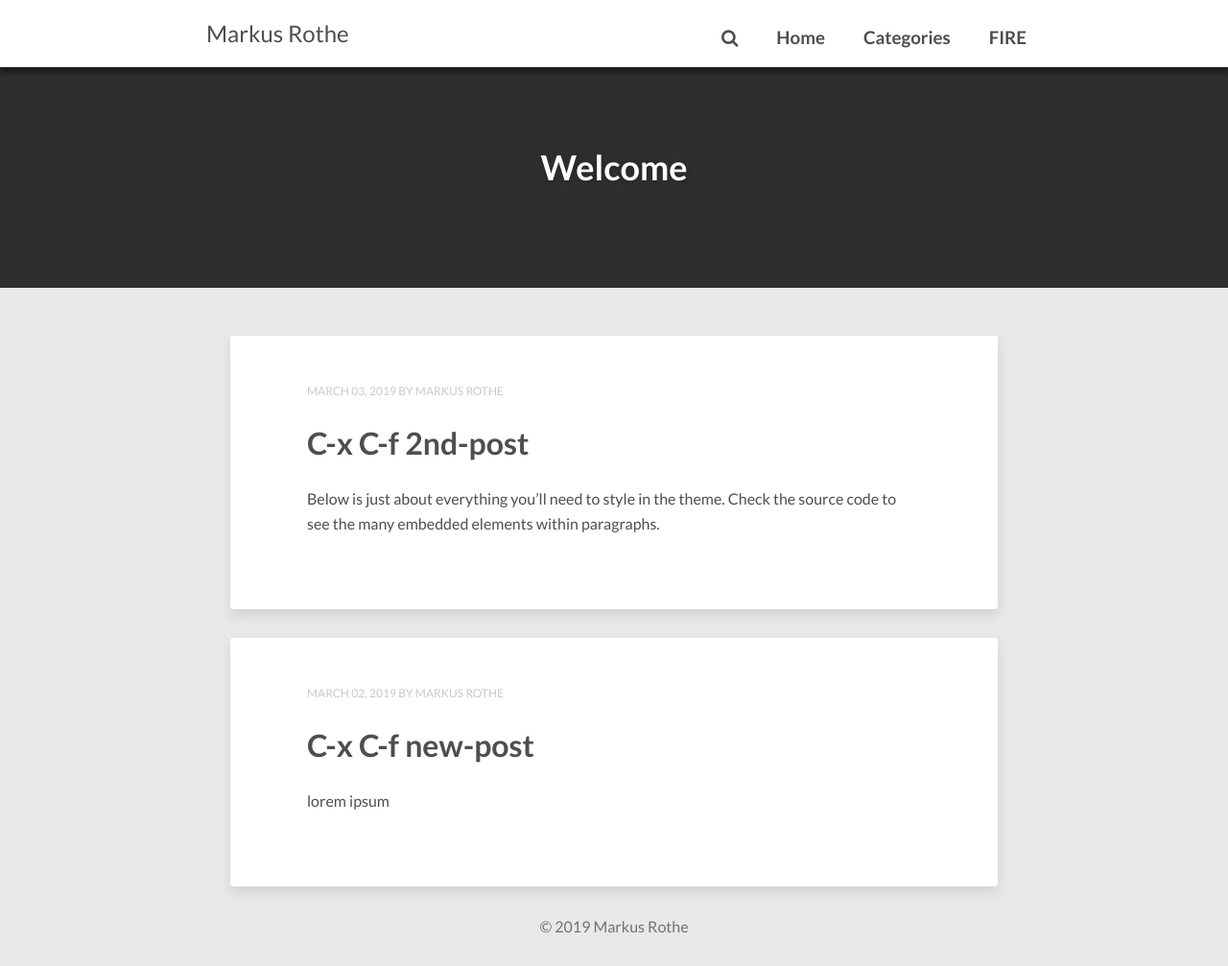
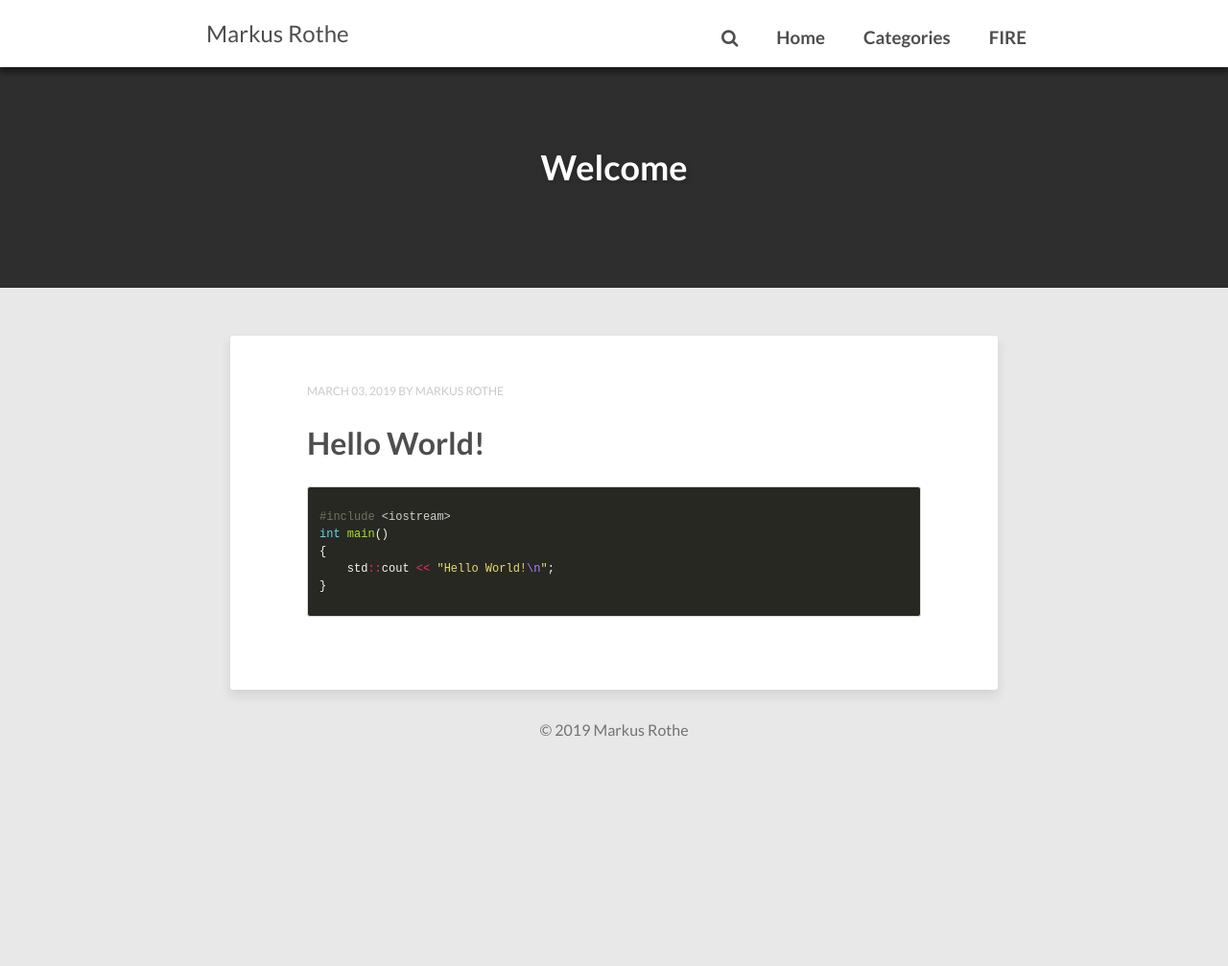
Before and after one commit to markusrothe/markusrothe.github.io, a Jekyll site: the page built from index.html, in a window 1280 px wide and 1007 px high. Shown: the whole window at 96% size. Built offline with Jekyll 4.4.1, drawn with Linux system fonts in a browser that asks for light colours; nearby versions of some CDN libraries; the list of posts is cut into pages by our own code; comment, search, counter and statistics services are not loaded.

Commit message:
Update first post & about page

```diff
--- a/_config.yml
+++ b/_config.yml
@@ -35,7 +35,7 @@
     site: https://www.markusrothe.dev
     email: mr@markusrothe.dev
     avatar: images/avatar.png
-    bio: coming soon (tm)
+    bio:
     github: markusrothe
 
 social:
--- a/_includes/author.html
+++ b/_includes/author.html
@@ -1,6 +1,6 @@
 <div class="read-more">
   <div class="read-more-header">
-    <a href="{{ site.owner.site }}" class="read-more-btn">About the Author</a>
+    <a href="{{ site.owner.site }}/about" class="read-more-btn">About the Author</a>
   </div><!-- /.read-more-header -->
   <div class="read-more-content author-info">
     <h3>{{site.owner.name}}</h3>
--- a/_includes/social-share.html
+++ b/_includes/social-share.html
@@ -1,7 +1,4 @@
 <div class="social-share">
   <ul class="socialcount socialcount-small inline-list">
-    <li class="facebook"><a href="https://www.facebook.com/sharer/sharer.php?u={{ site.url }}{{ page.url }}" title="Share on Facebook"><span class="count"><i class="fa fa-facebook-square"></i> Like</span></a></li>
-    <li class="twitter"><a href="https://twitter.com/intent/tweet?text={{ site.url }}{{ page.url }}" title="Share on Twitter"><span class="count"><i class="fa fa-twitter-square"></i> Tweet</span></a></li>
-    <li class="googleplus"><a href="https://plus.google.com/share?url={{ site.url }}{{ page.url }}" title="Share on Google Plus"><span class="count"><i class="fa fa-google-plus-square"></i> +1</span></a></li>
   </ul>
 </div><!-- /.social-share -->
--- a/_posts/2019-03-02-C-x-C-f-first-post.md
+++ /dev/null
@@ -1,8 +0,0 @@
----
-layout: post
-title:  "C-x C-f new-post"
-tags: [programming]
-modified: 2019-03-03
-categories: [blog, FIRE]
----
-lorem ipsum
--- a/_posts/2019-03-03-C-x-C-f-2nd-post.md
+++ /dev/null
@@ -1,111 +0,0 @@
----
-layout: post
-title:  "C-x C-f 2nd-post"
-tags: [test_tag, blog, intro]
-modified: 2019-03-03
-categories: [blog]
----
-Below is just about everything you'll need to style in the theme. Check the source code to see the many embedded elements within paragraphs.
-
-# Heading 1
-
-## Heading 2
-
-### Heading 3
-
-#### Heading 4
-
-##### Heading 5
-
-###### Heading 6
-
-### Body text
-
-Lorem ipsum dolor sit amet, test link adipiscing elit. **This is strong**. Nullam dignissim convallis est. Quisque aliquam.
-
-![Smithsonian Image]({{ site.url }}/images/3953273590_704e3899d5_m.jpg)
-{: .image-right}
-
-*This is emphasized*. Donec faucibus. Nunc iaculis suscipit dui. 53 = 125. Water is H<sub>2</sub>O. Nam sit amet sem. Aliquam libero nisi, imperdiet at, tincidunt nec, gravida vehicula, nisl. The New York Times <cite>(That’s a citation)</cite>. <u>Underline</u>. Maecenas ornare tortor. Donec sed tellus eget sapien fringilla nonummy. Mauris a ante. Suspendisse quam sem, consequat at, commodo vitae, feugiat in, nunc. Morbi imperdiet augue quis tellus.
-
-HTML and <abbr title="cascading stylesheets">CSS<abbr> are our tools. Mauris a ante. Suspendisse quam sem, consequat at, commodo vitae, feugiat in, nunc. Morbi imperdiet augue quis tellus. Praesent mattis, massa quis luctus fermentum, turpis mi volutpat justo, eu volutpat enim diam eget metus.
-
-If you want to show just a part of your post in the come page, add the ``<!-- more -->`` tag to your post content. Everything after this tag will be hidden from the page listing page.
-
-### Blockquotes
-
-> Lorem ipsum dolor sit amet, test link adipiscing elit. Nullam dignissim convallis est. Quisque aliquam.
-
-## List Types
-
-### Ordered Lists
-
-1. Item one
-   1. sub item one
-   2. sub item two
-   3. sub item three
-2. Item two
-
-### Unordered Lists
-
-* Item one
-* Item two
-* Item three
-
-## Tables
-
-| Header1 | Header2 | Header3 |
-|:--------|:-------:|--------:|
-| cell1   | cell2   | cell3   |
-| cell4   | cell5   | cell6   |
-|----
-| cell1   | cell2   | cell3   |
-| cell4   | cell5   | cell6   |
-|=====
-| Foot1   | Foot2   | Foot3
-{: rules="groups"}
-
-## Code Snippets
-
-Syntax highlighting via Pygments
-
-{% highlight css %}
-#container {
-  float: left;
-  margin: 0 -240px 0 0;
-  width: 100%;
-}
-{% endhighlight %}
-
-Non Pygments code example
-
-    <div id="awesome">
-        <p>This is great isn't it?</p>
-    </div>
-
-## Buttons
-
-Make any link standout more when applying the `.btn` class.
-
-{% highlight html %}
-<a href="#" class="btn btn-success">Success Button</a>
-{% endhighlight %}
-
-<div markdown="0"><a href="#" class="btn">Primary Button</a></div>
-<div markdown="0"><a href="#" class="btn btn-success">Success Button</a></div>
-<div markdown="0"><a href="#" class="btn btn-warning">Warning Button</a></div>
-<div markdown="0"><a href="#" class="btn btn-danger">Danger Button</a></div>
-<div markdown="0"><a href="#" class="btn btn-info">Info Button</a></div>
-
-## Post Featured Image
-
-To show an image banner at top of your post, use add the following code:
-
-{% highlight yaml %}
-image:
-    feature: <name of the image>
-    credit: <source of the image - optional>
-    creditlink: <source of the image (url) - optional>
-{% endhighlight %}
-
-The image must be in the ``/images`` folder.
--- /dev/null
+++ b/_posts/2019-03-03-Hello-World.md
@@ -0,0 +1,15 @@
+---
+layout: dark-post
+title:  "Hello World!"
+tags: [programming]
+modified: 2019-03-03
+categories: [cpp]
+---
+
+{% highlight c++ %}
+#include <iostream>
+int main()
+{
+    std::cout << "Hello World!\n";
+}
+{% endhighlight %}
--- a/about.md
+++ b/about.md
@@ -4,15 +4,6 @@
 permalink: /about/
 ---
 
-This is the base Jekyll theme. You can find out more info about customizing your Jekyll theme, as well as basic Jekyll usage documentation at [jekyllrb.com](https://jekyllrb.com/)
+Markus Rothe
 
-You can find the source code for Minima at GitHub:
-[jekyll][jekyll-organization] /
-[minima](https://github.com/jekyll/minima)
-
-You can find the source code for Jekyll at GitHub:
-[jekyll][jekyll-organization] /
-[jekyll](https://github.com/jekyll/jekyll)
-
-
-[jekyll-organization]: https://github.com/jekyll
+mr@markusrothe.dev
```
